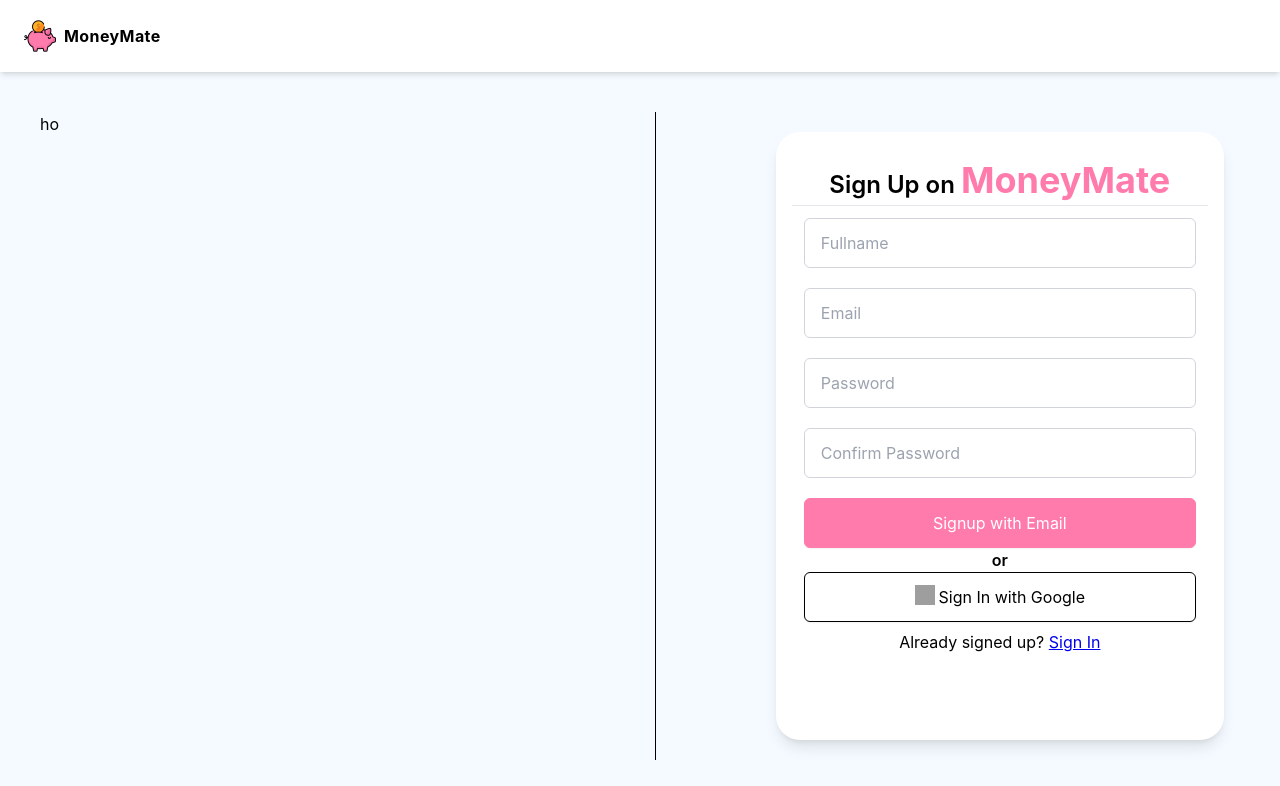
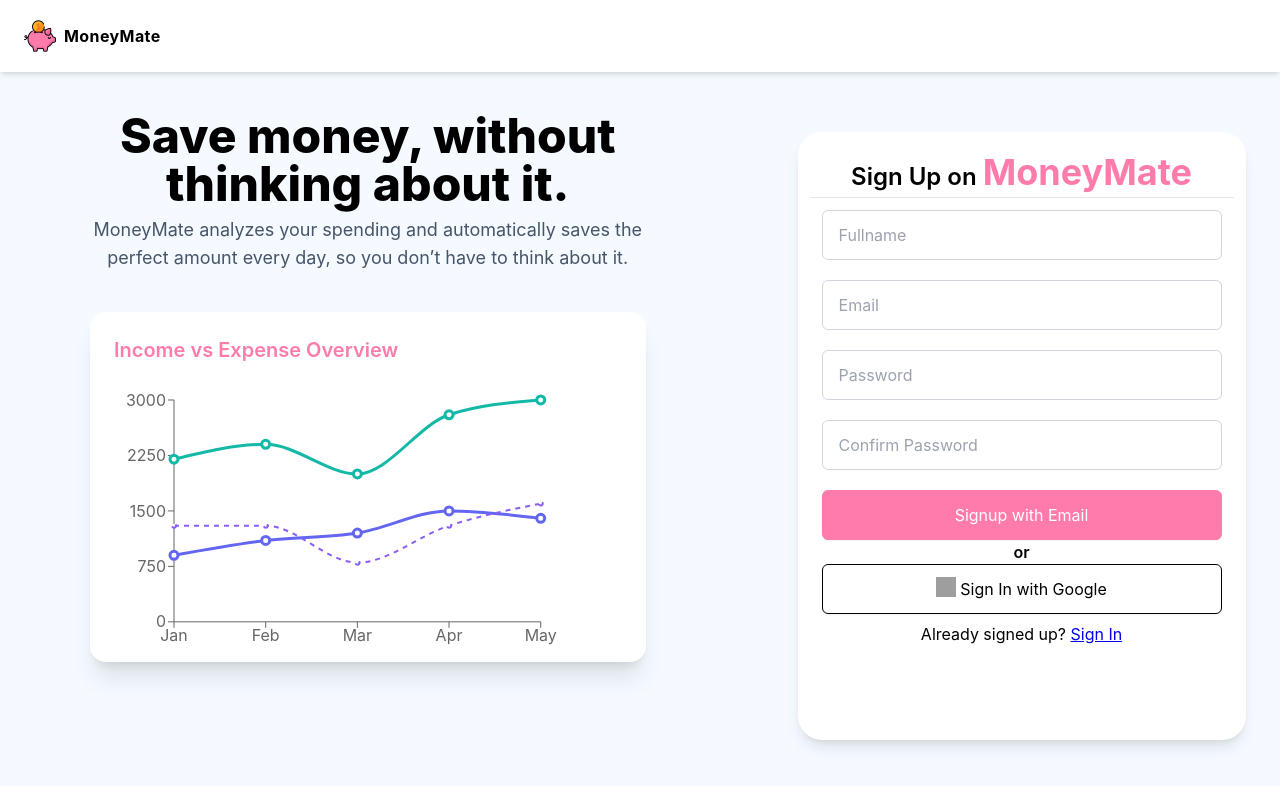
Before and after one commit to Ashwin-2408/MoneyMate, a React (Create React App) app in the folder financetracker/: page / in a window 1280 px wide. Shown: the top 786 px of the page. Built offline with nearby package versions, Linux system fonts and the light colour scheme; no server answers; grey boxes are pictures that could not be loaded.

Commit message:
welcome panel completed for landing page

```diff
--- a/financetracker/package.json
+++ b/financetracker/package.json
@@ -8,6 +8,7 @@
     "@testing-library/react": "^16.3.0",
     "@testing-library/user-event": "^13.5.0",
     "firebase": "^11.8.1",
+    "framer-motion": "^12.15.0",
     "react": "^19.1.0",
     "react-dom": "^19.1.0",
     "react-firebase-hooks": "^5.1.1",
@@ -15,6 +16,7 @@
     "react-scripts": "5.0.1",
     "react-spinners": "^0.17.0",
     "react-toastify": "^11.0.5",
+    "recharts": "^2.15.3",
     "web-vitals": "^2.1.4"
   },
   "scripts": {
--- a/financetracker/src/Components/Signup.js
+++ b/financetracker/src/Components/Signup.js
@@ -117,7 +117,7 @@
   const [authLoading, setauthloading] = useState(false);
 
   return (
-    <div className="flex flex-col md:ml-24 rounded-3xl p-4 bg-white h-full w-full max-w-md sm:w-full md:w3/4   shadow-lg font-inter">
+    <div className="flex flex-col md:ml-24 rounded-3xl p-3 pt-2 bg-white h-full w-full max-w-md sm:w-full md:w3/4   shadow-lg font-inter">
       <div className="font-inter items-center justify-center pt-3">
         <h1 className="text-center font-semibold text-2xl mb-1">
           {" "}
--- /dev/null
+++ b/financetracker/src/Components/WelcomePanel.js
@@ -0,0 +1,83 @@
+import {
+  LineChart, Line, XAxis, YAxis, Tooltip, ResponsiveContainer
+} from 'recharts';
+import { motion } from 'framer-motion';
+
+const sampleData = [
+  { month: 'Jan', income: 2200, expense: 900 },
+  { month: 'Feb', income: 2400, expense: 1100 },
+  { month: 'Mar', income: 2000, expense: 1200 },
+  { month: 'Apr', income: 2800, expense: 1500 },
+  { month: 'May', income: 3000, expense: 1400 },
+];
+
+const dataWithBalance = sampleData.map(item => ({
+  ...item,
+  balance: item.income - item.expense,
+}));
+
+const WelcomePanel = () => {
+  return (
+    <div className="w-full flex flex-col justify-center items-center    font-inter">
+      <motion.h1
+        className="text-4xl md:text-5xl font-extrabold text-black mb-2 text-center"
+        initial={{ y: -40, opacity: 0 }}
+        animate={{ y: 0, opacity: 1 }}
+        transition={{ type: 'spring', stiffness: 80 }}
+      >
+        Save money, <br className="md:hidden" />
+        without thinking about it.
+      </motion.h1>
+
+      <motion.p
+        className="text-md md:text-lg text-slate-600 text-center mb-10 max-w-xl"
+        initial={{ opacity: 0 }}
+        animate={{ opacity: 1 }}
+        transition={{ delay: 0.3, duration: 1 }}
+      >
+        MoneyMate analyzes your spending and automatically saves the perfect amount every day,
+        so you don’t have to think about it.
+      </motion.p>
+
+      <div className="w-full  h-[350px] bg-white rounded-2xl shadow-xl p-6">
+        <h2 className="text-xl font-semibold mb-4 text-[#ff7bac]">Income vs Expense Overview</h2>
+        <ResponsiveContainer width="90%" height="90%">
+          <LineChart data={dataWithBalance} margin={{ top: 20, right: 30, bottom: 0, left: 0 }}>
+            <XAxis dataKey="month" />
+            <YAxis />
+            <Tooltip
+              contentStyle={{ borderRadius: 10, backgroundColor: '#f9fafb', border: '1px solid #e5e7eb' }}
+            />
+            <Line
+              type="monotone"
+              dataKey="income"
+              stroke="#14b8a6" // teal
+              strokeWidth={3}
+              dot={{ r: 4 }}
+              animationDuration={800}
+            />
+            <Line
+              type="monotone"
+              dataKey="expense"
+              stroke="#6366f1" // indigo
+              strokeWidth={3}
+              dot={{ r: 4 }}
+              animationDuration={800}
+            />
+            <Line
+              type="monotone"
+              dataKey="balance"
+              stroke="#8b5cf6" // violet
+              strokeDasharray="5 5"
+              strokeWidth={2}
+              dot={{ r: 2 }}
+              animationDuration={800}
+            />
+          </LineChart>
+        </ResponsiveContainer>
+      </div>
+    </div>
+  );
+};
+
+export default WelcomePanel;
--- a/financetracker/src/Components/header.js
+++ b/financetracker/src/Components/header.js
@@ -38,7 +38,7 @@
     <div className="flex justify-between font-inter p-4 sticky top-0 left-0 items-center bg-white shadow-md">
       <div className="flex items-center space-x-2 p-1 pl-2">
         <img src={logo} className="w-auto h-8" alt="logo" />
-        <h2 className="font-bold tracking-wide text-black">MoneyMate</h2>
+        <h2 className="font-bold tracking-wide  text-black">MoneyMate</h2>
       </div>
       {user && !loading && (
         <div className="text-black- p-1">
@@ -47,14 +47,14 @@
           </button>
         </div>
       )}
-      {/* {loading && (
+      {loading && (
         <div className="fixed top-0 left-0 w-screen h-screen bg-white flex flex-col items-center justify-center z-50">
           <DotLoader size={50} color="#ff7bac" />
           <p className="mt-4 text-lg font-semibold text-[#ff7bac]">
             Logging in
           </p>
         </div>
-      )} */}
+      )}
     </div>
   );
 }
--- a/financetracker/src/Pages/Login.js
+++ b/financetracker/src/Pages/Login.js
@@ -4,6 +4,7 @@
 import Signin from '../Components/Signin.js';
 
 import { useState } from 'react';
+import WelcomePanel from '../Components/WelcomePanel.js';
 
 
 function Login() {
@@ -18,12 +19,12 @@
         <Header/>
         <div className='flex flex-col p-10 flex-1 bg-primary w-full  '>
             <div className='flex flex-col md:flex-row    w-full space-x-1 flex-1 '>
-                <div className='hidden md:block w-full md:w-1/2 flex-grow rounded-3xl mr-8'>
+                <div className='hidden ml-[50px] md:block w-full md:w-1/2 flex-grow rounded-3xl mr-8'>
                 {/* This div contains information about the website(logo and details) */}
-                <p>ho</p>
+                <WelcomePanel></WelcomePanel>
                 {/* <img src={home}/> */}
                 </div>
-                <div className="hidden md:block w-px bg-black flex-grow ml-4 "></div>
+                {/* <div className="hidden md:block w-px bg-black flex-grow ml-4 "></div> */}
 
                 <div className='w-full md:w-1/2 flex-grow rounded-3xl p-5  '>
                 {/* This div contains the login signup form */}
```
Also changed, not shown: 1 other file (tests, documents, lock files or other folders).
